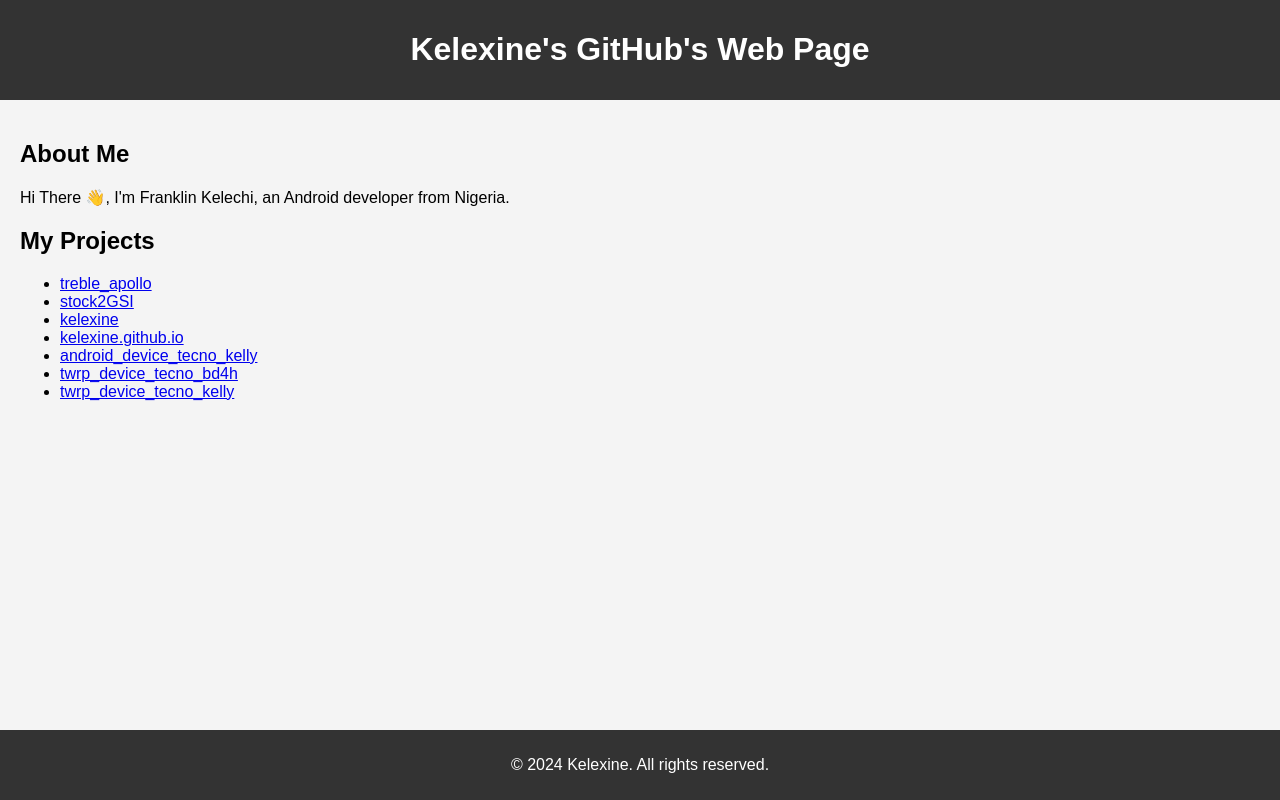
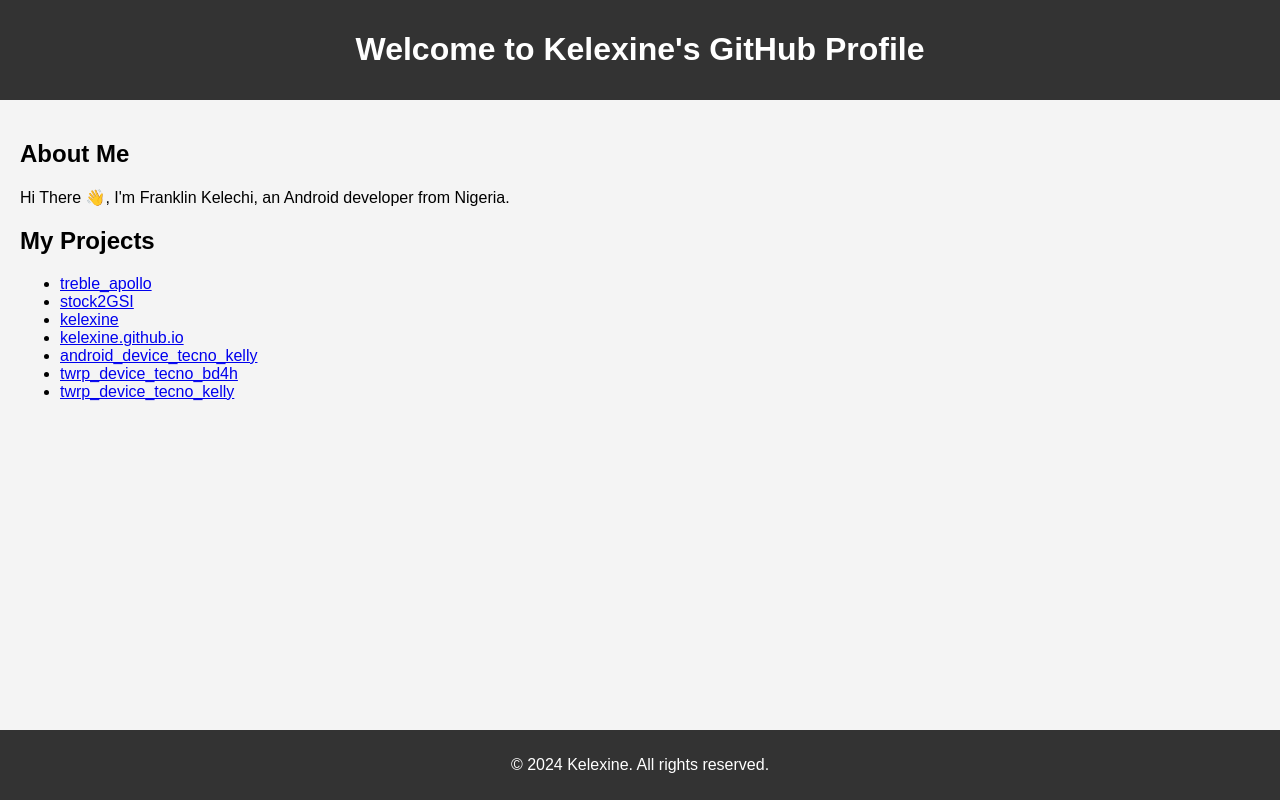
Before and after one commit to kelexine/kelexine.github.io, a plain HTML site: page index.html in a window 1280 px wide. Drawn offline with Linux system fonts and the light colour scheme.

Commit message:
Update index.html

```diff
--- a/index.html
+++ b/index.html
@@ -3,12 +3,12 @@
 <head>
     <meta charset="UTF-8">
     <meta name="viewport" content="width=device-width, initial-scale=1.0">
-    <title>Kelexine's GitHub's Web Page</title>
+    <title>Kelexine's GitHub Profile</title>
     <link rel="stylesheet" href="index.css">
 </head>
-<body>
+<body class="evolution-theme">
     <header>
-        <h1>Kelexine's GitHub's Web Page</h1>
+        <h1>Welcome to Kelexine's GitHub Profile</h1>
     </header>
     <main>
         <section>
```
